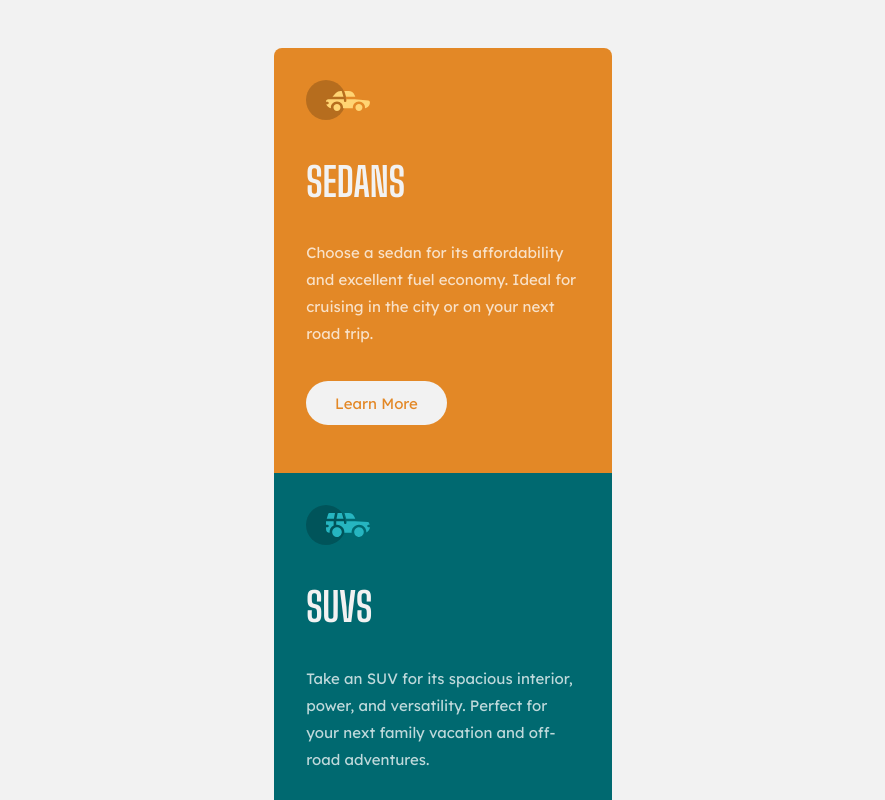
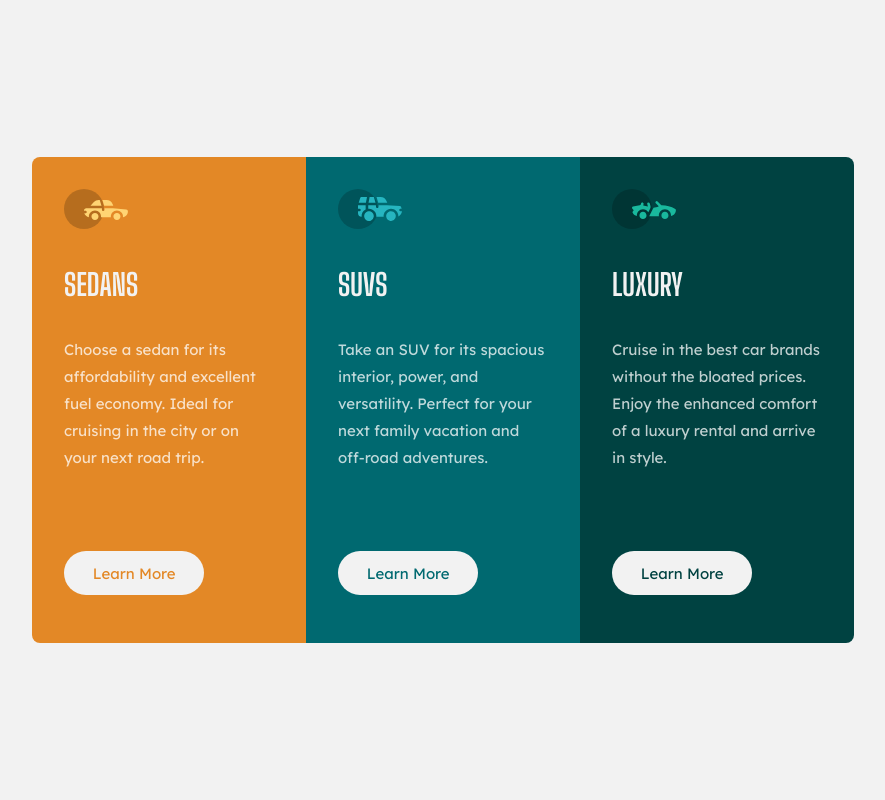
Before and after one commit to njorogejeff/3-column-preview-card-component, a plain HTML site: page index.html in a window 1280 px wide. Shown: the top 800 px of the page, without its empty margins (197-1082 px from the left). Drawn offline with Linux system fonts and the light colour scheme.

Commit message:
added the media queries for large screen displays
Added the media queries for large screen displays (desktop screens)

```diff
--- a/css/style.css
+++ b/css/style.css
@@ -81,3 +81,35 @@ body {
 .luxury__btn {
     color: var(--very-dark-cyan);
 }
+
+/* Media Queries - Desktop Displays */
+@media only screen and (min-width: 1024px) {
+    body {
+        max-width: 1440px;
+    }
+    .card {
+        display: flex;
+        justify-content: center;
+        align-items: center;
+        height: 100vh;
+        max-width: 960px;
+        width: 100%;
+        margin: 0 auto;
+    }
+    .sedans {
+        border-radius: 8px 0 0 8px;
+    }
+    .luxury {
+        border-radius: 0 8px 8px 0;
+    }
+    .card__title {
+        font-size: 30px;
+    }
+    .card__description {
+        width: 210px;
+        margin-bottom: 5rem;
+    }
+}
+
+/* Media Queries - Tablet Display */
+@media only screen and (min-width: 480px) {}
```
